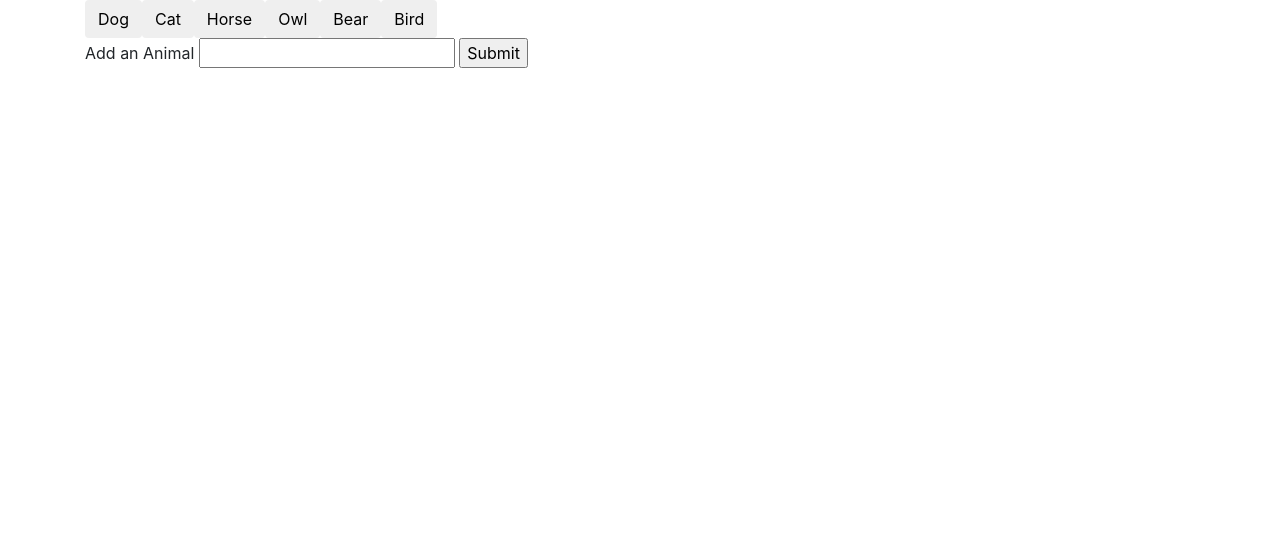
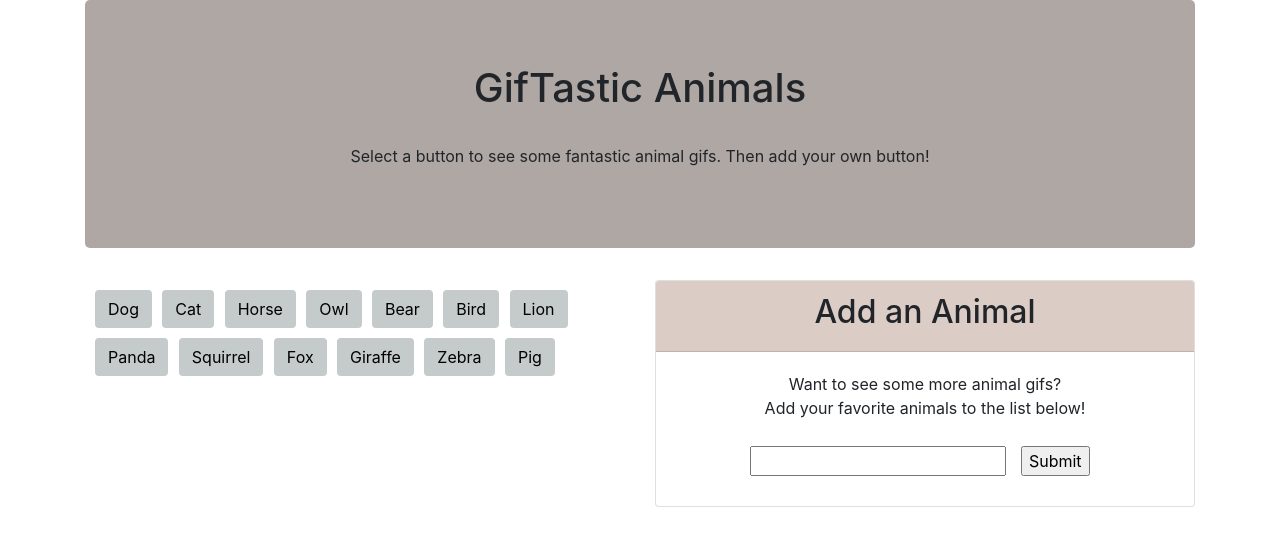
Before and after one commit to katelynmanuel/GifTastic, a plain HTML site: page index.html in a window 1280 px wide. Drawn offline with nearby package versions, Linux system fonts and the light colour scheme.

Commit message:
Added styling and layout changes as well as final tweaks to functionality.

```diff
--- a/assets/css/style.css
+++ b/assets/css/style.css
@@ -0,0 +1,36 @@
+h1,
+h2,
+p {
+    text-align: center;
+}
+
+.jumbotron {
+    background-color: #aea7a4;
+}
+
+#animalButtons {
+    margin: 10px;
+}
+
+.btn {
+    margin-right: 2%;
+    margin-bottom: 2%;
+    background-color: #c5caca;
+}
+
+.form {
+    padding: 20px;
+    text-align: center;
+}
+
+#userSubmit {
+    margin: 2%;
+}
+
+.card-header {
+    background-color: #dbccc6;
+}
+
+#returnAnimals {
+    margin: 2%;
+}
--- a/assets/javascript/app.js
+++ b/assets/javascript/app.js
@@ -2,7 +2,7 @@ $(document).ready(function () {
 
 
     //Create array of animal buttons
-    var topics = ["Dog", "Cat", "Horse", "Owl", "Bear", "Bird"];
+    var topics = ["Dog", "Cat", "Horse", "Owl", "Bear", "Bird", "Lion", "Panda", "Squirrel", "Fox", "Giraffe", "Zebra", "Pig"];
     console.log("These are the topics: " + topics);
 
     //Give each item in the array a button.
@@ -32,6 +32,8 @@ $(document).ready(function () {
         //After data comes back from the API
         .then(function(response) {
             var gifResults = response.data;
+            var form = document.getElementById("animalForm");
+
 
             if (gifResults.length == 0) {
                 alert("Sorry, there are no GIFs found for this topic.");
@@ -44,8 +46,10 @@ $(document).ready(function () {
             }
             else {
                 topics.push(animalGif);
+                $("#animalButtons").html("");
                 renderButton();
                 console.log("This is the array " + topics);
+                form.reset();
             }
         });
     });
--- a/index.html
+++ b/index.html
@@ -13,25 +13,44 @@
 <body>
     <div class="container">
         <div class="row">
-            <div class="col-md-12">
+            <div class="col-lg-12">
+                <div class="jumbotron">
+                    <h1>GifTastic Animals</h1>
+                    <br/>
+                    <p>Select a button to see some fantastic animal gifs. Then add your own button!</p>
+                </div>
+            </div>
+        </div>
+        <div class="row">
+            <div class="col-md-6">
                 <div id="animalButtons"></div>
+            </div>
+
+
+            <div class="col-md-6">
+                <div class="card">
+                    <div class="card-header">
+                        <h2>Add an Animal</h2>
+                    </div>
+                    <div class="form">
+                        <form id="animalForm">
+                            <p>
+                                Want to see some more animal gifs? <br/>
+                                Add your favorite animals to the list below!
+                            </p>
+                            <input type="text" id="userInput"></input>
+                            <input type="submit" value="Submit" id="userSubmit"></input>
+                        </form>
+                    </div>
+                </div>
             </div>
         </div>
 
         <div class="row">
-            <div class="col-md-12">
-                <form id="animalForm">
-                    <label for="animalInputForm">Add an Animal</label>
-                    <input type="text" id="userInput"></input>
-                    <input type="submit" value="Submit" id="userSubmit"></input>
-                </form>
+            <div class="col-lg-6">
+                <div id="returnAnimals"></div>
             </div>
         </div>
-
-        <div class="row">
-            <div class="col-md-12" id="returnAnimals"></div>
-        </div>
     </div>
-
 </body>
 </html>
```
